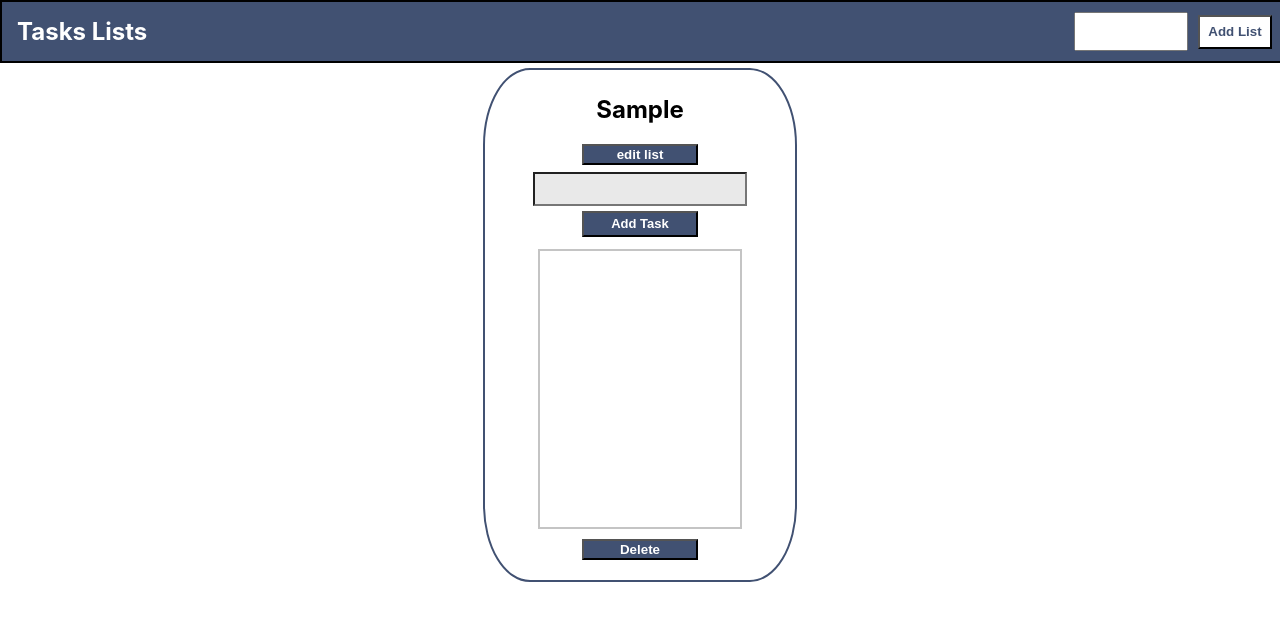
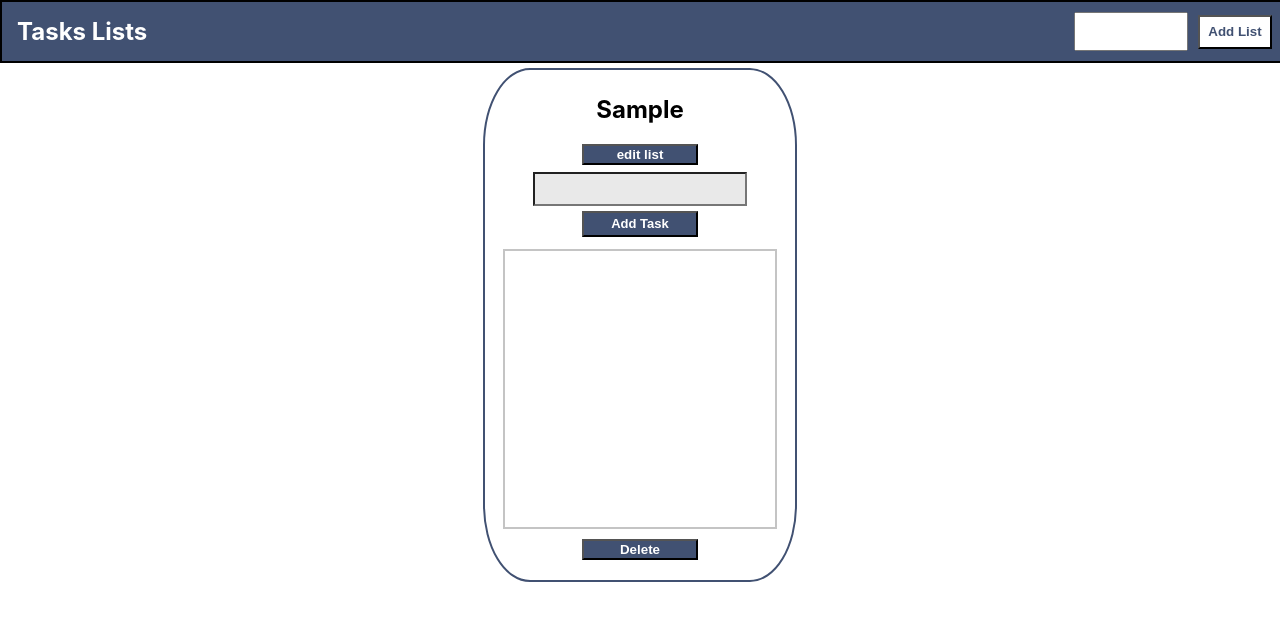
Before and after one commit to oddporson/todo-app-react, a React (Create React App) app: page / in a window 1280 px wide. Both pictures are taken after typing "Sample" into the empty fields and a click on the button "Add List". Shown: the top 620 px of the page. Built offline with nearby package versions, Linux system fonts and the light colour scheme.

Commit message:
widen the list

```diff
--- a/src/components/todolist.css
+++ b/src/components/todolist.css
@@ -16,7 +16,7 @@
   border: 2px solid rgb(196, 196, 196);
   display: flex;
   flex-direction: column;
-  width: 180px;
+  width: 250px;
   padding: 10px;
   margin: 10px;
   font-weight: bold;
```
